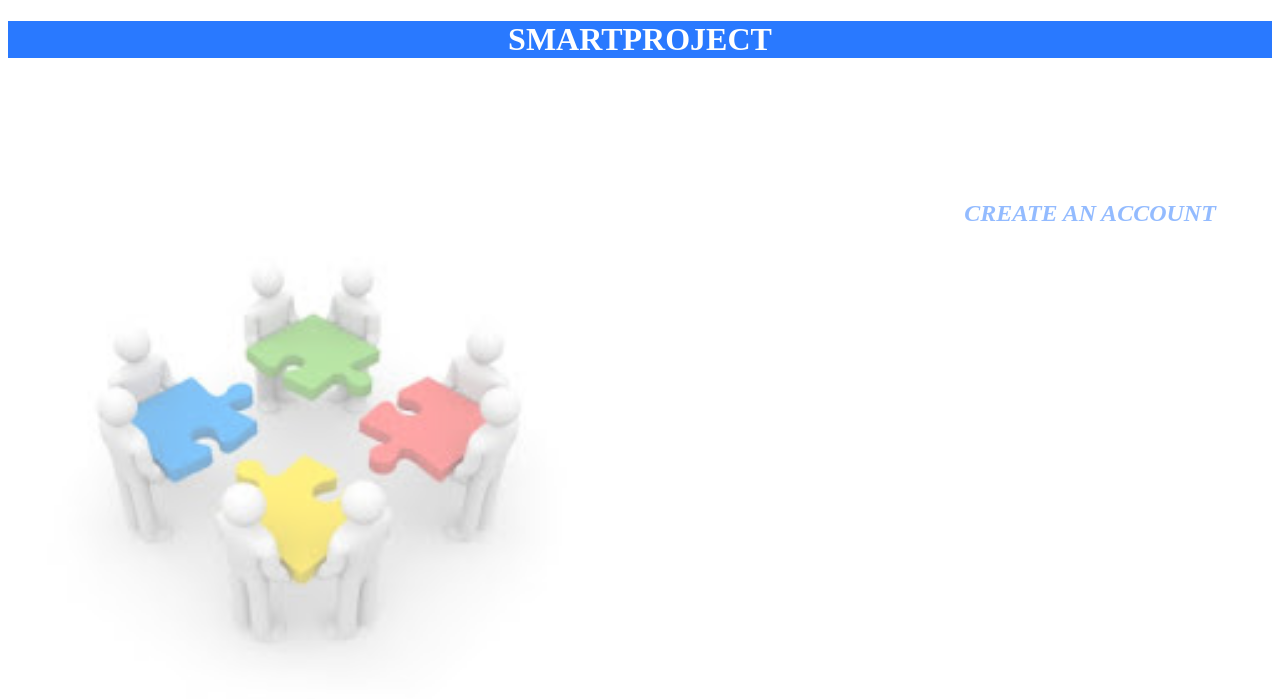
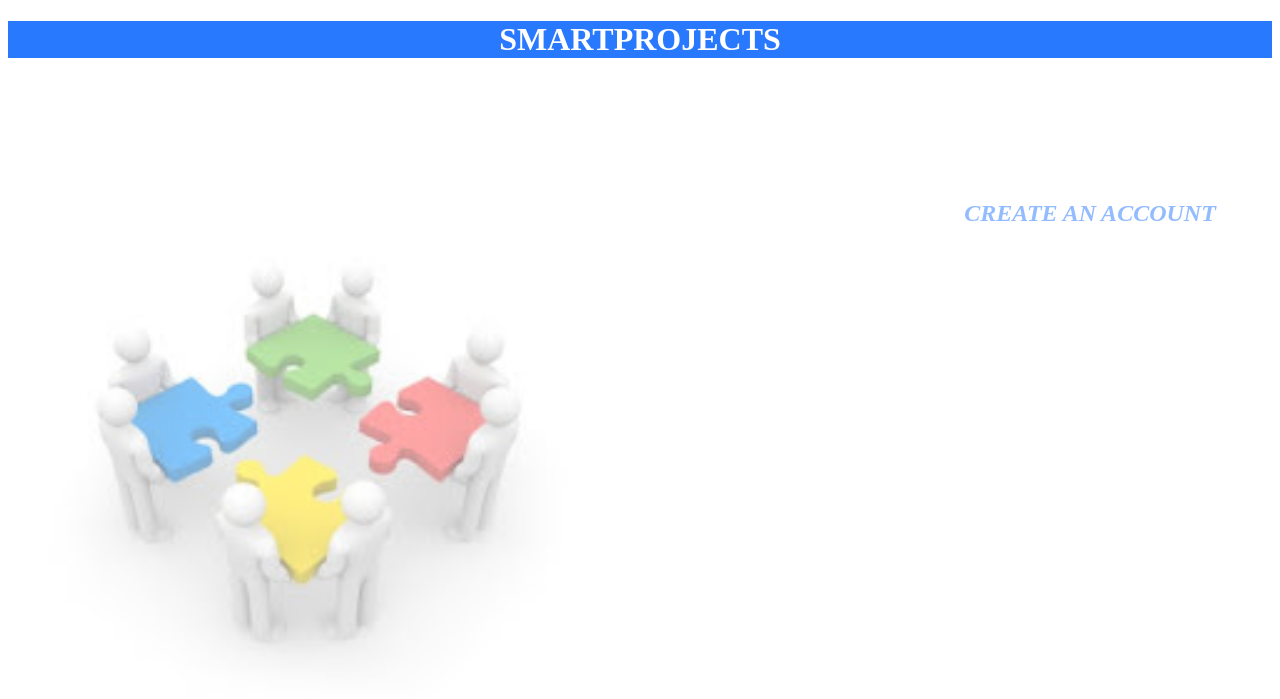
Before and after one commit to smart-glossa/SmartBook, a web app: page /html/adminaccount.html in a window 1280 px wide. Shown: the top 699 px of the page. Run offline with its HTML, style and script files only (its server is not run), Linux system fonts and the light colour scheme; data that the repository does not hold is empty.

Commit message:
change title

```diff
--- a/WebContent/html/adminaccount.html
+++ b/WebContent/html/adminaccount.html
@@ -10,7 +10,7 @@
 </head>
 <body>
 <div class="head">
-	<h1 align="center">SMARTPROJECT</ h1>
+	<h1 align="center">SMARTPROJECTS</ h1>
 
 </div>
 
```
